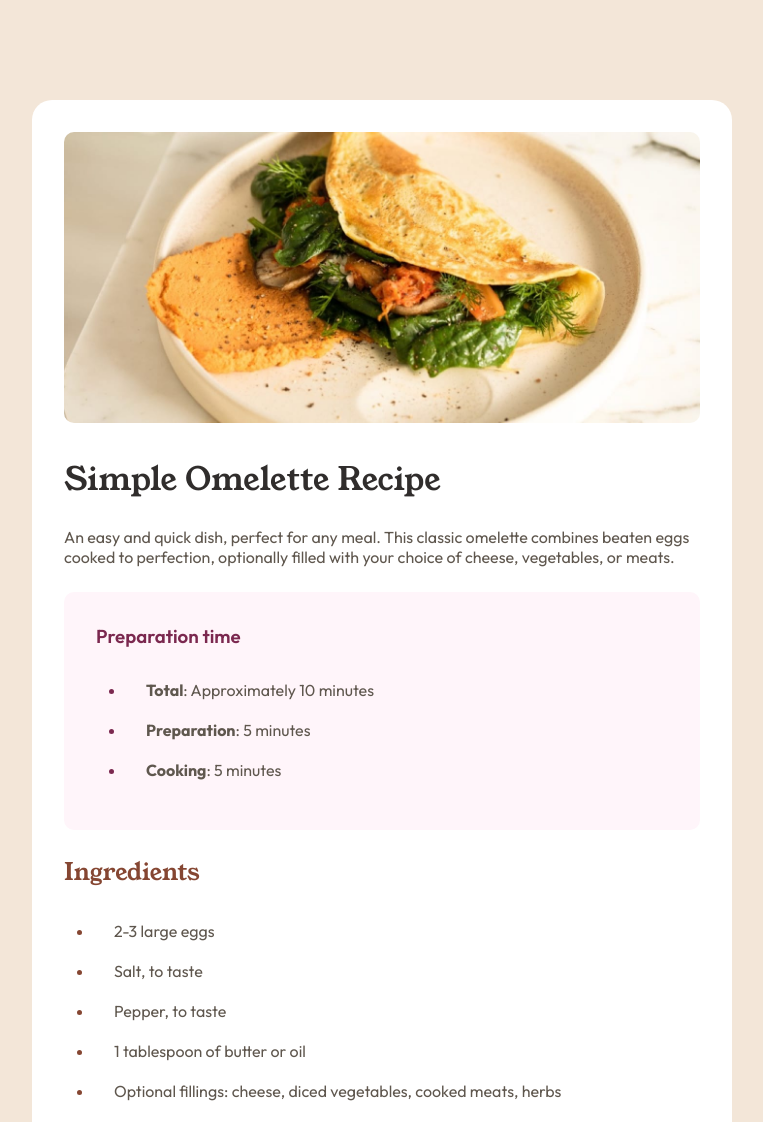
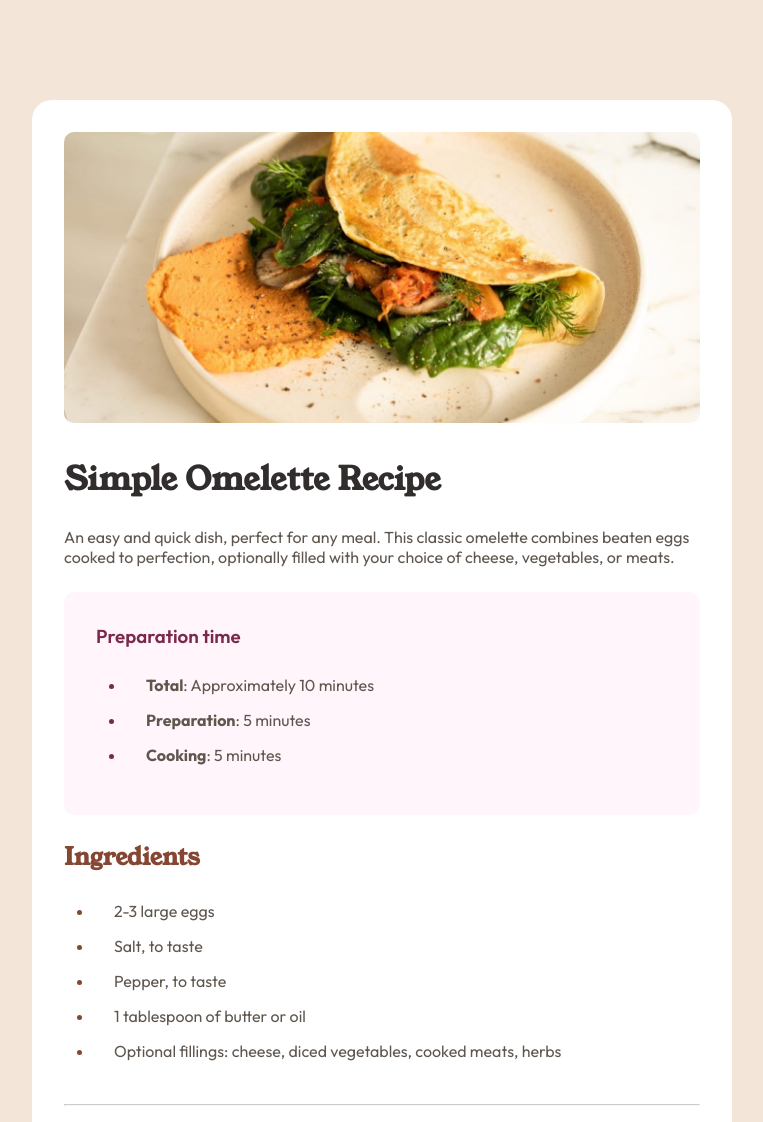
Before and after one commit to grgrnkoo/Recipe-Project-from-Frontend-Mentor, a plain HTML site: page index.html in a window 1280 px wide. Shown: the top 1122 px of the page, without its empty margins (258-1021 px from the left). Drawn offline with Linux system fonts and the light colour scheme.

Commit message:
Update style.css

```diff
--- a/style.css
+++ b/style.css
@@ -29,7 +29,7 @@ ul, ol {
 }
 
 li {
-    padding-top: 15px;
+    padding-top: 10px;
     padding-left: 20px;
 }
 
@@ -64,14 +64,12 @@ img {
     font-family: YoungSerif, serif;
     color: hsl(14, 45%, 36%);
     margin-top: 25px;
-    font-weight: 300;
 }
 
 .recipe h1 {
     font-family: YoungSerif, serif;
     margin: 30px 0 15px 0;
     color: hsl(24, 5%, 18%);
-    font-weight: 300;
 }
 
 .recipe p {
```
